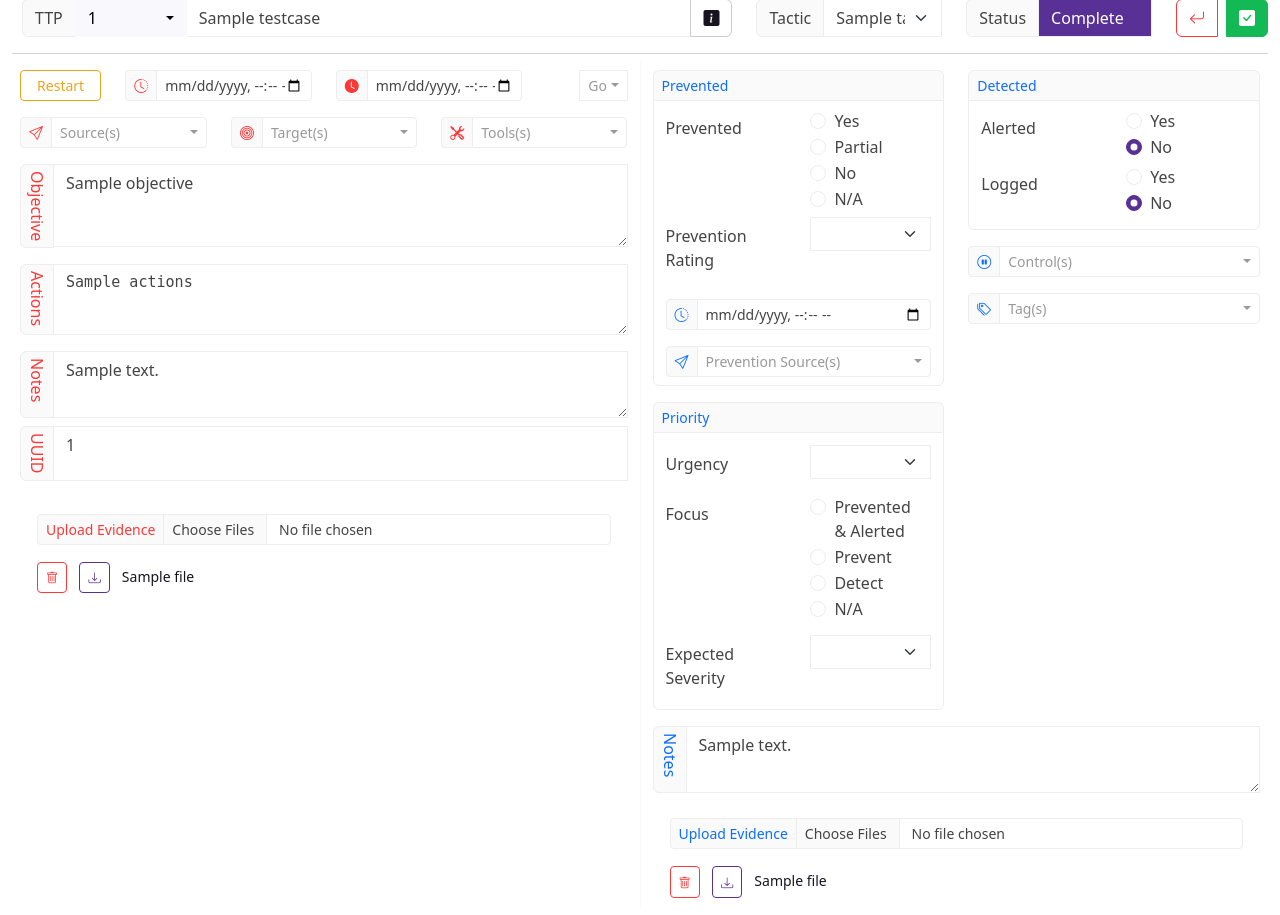
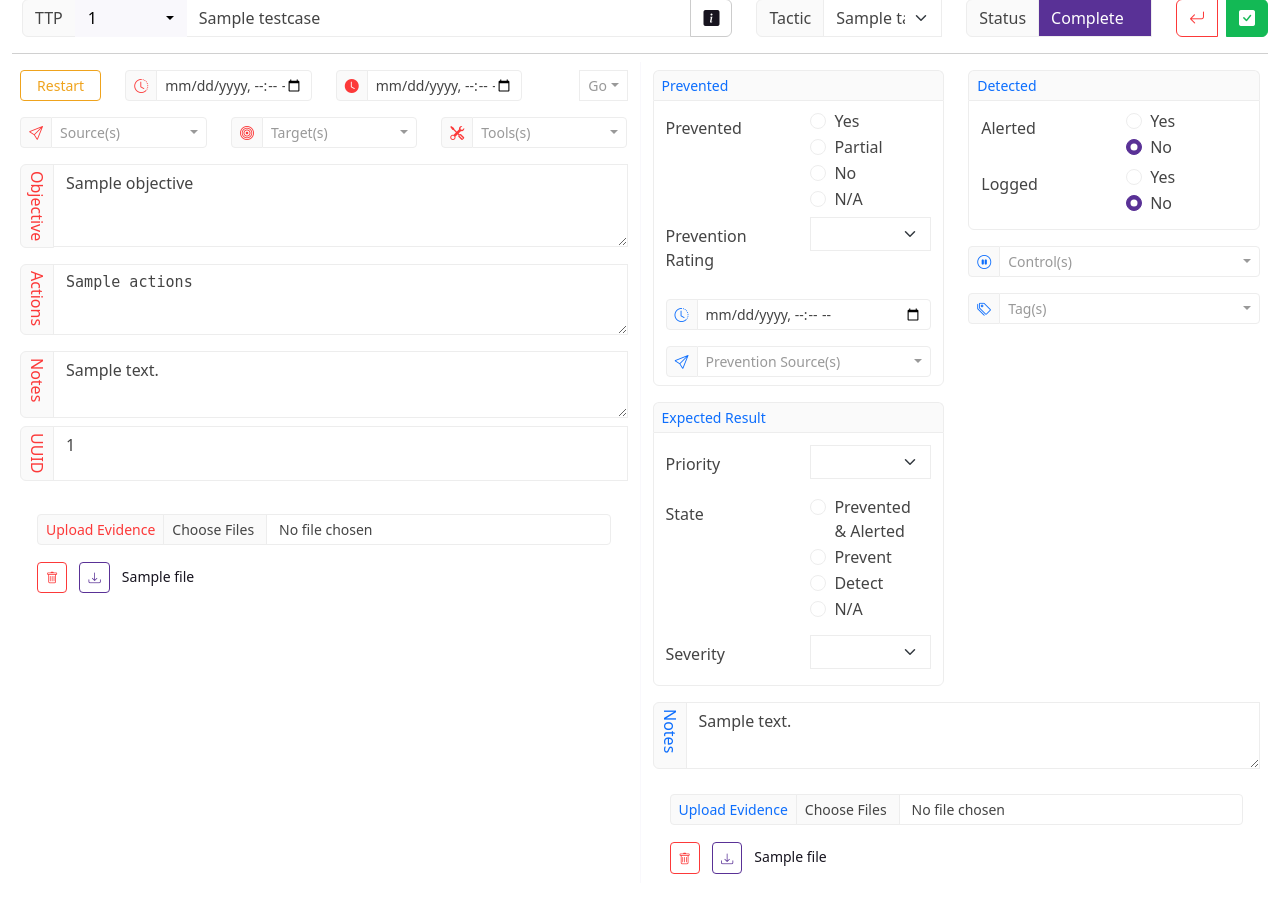
Before and after one commit to CyberCX-STA/PurpleOps, a Flask app: template templates/testcase.html in a window 1280 px wide. Shown: the part 76-991 px from the top of the page. After the commit the page ends 950 px from the top, so only its background shows below. Run offline with Flask 3, Linux system fonts and the light colour scheme; the template is opened without the code that fills it: most values are stand-ins (such as "Sample title", 1, 10 or a date in 2020); some libraries are stand-ins or nearby versions.

Commit message:
changed names in testcase_blue. The focus/priority block reflects now the expectations of the red team

```diff
--- a/templates/testcase_blue.html
+++ b/templates/testcase_blue.html
@@ -63,10 +63,10 @@
 					</select>
 				</div>
 			</div>
-			<span class="input-group-text text-primary mt-3 rounded-0 rounded-top border-bottom-0">Priority</span>
+			<span class="input-group-text text-primary mt-3 rounded-0 rounded-top border-bottom-0">Expected Result</span>
 			<div class="form-group row m-0 py-2 rounded-bottom" style="border: 1px solid #ededed">
 				<div id="urgency-container" class="row m-0 p-0 my-1">
-					<label for="priorityurgency" class="col-6 col-form-label">Urgency</label>
+					<label for="priorityurgency" class="col-6 col-form-label">Priority</label>
 					<div class="col-6">
 						<select class="form-select p-1" id="priorityurgency" name="priorityurgency" value="{{testcase.priorityurgency or ''}}"{% if current_user.has_role("Blue") %} disabled{% endif %}>
 							<option value="" hidden></option>
@@ -78,7 +78,7 @@
 					</div>
 				</div>
 				<div class="my-1"></div>
-				<label class="col-6 col-form-label">Focus</label>
+				<label class="col-6 col-form-label">State</label>
 				<div class="col-6">
 					<div class="form-check form-check-inline">
 						<input class="form-check-input" type="radio" id="priority-prevent-alert" name="priority" value="Prevent and Alert"
@@ -104,7 +104,7 @@
 				</div>
 				<div class="my-1"></div>
 				<div id="expectedalertseverity-container" class="row m-0 p-0 my-1">
-					<label for="expectedalertseverity" class="col-6 col-form-label">Expected Severity</label>
+					<label for="expectedalertseverity" class="col-6 col-form-label">Severity</label>
 					<div class="col-6">
 						<select class="form-select p-1" id="expectedalertseverity" name="expectedalertseverity" value="{{testcase.expectedalertseverity or ''}}"{% if current_user.has_role("Blue") %} disabled{% endif %}>
 							<option value="" hidden></option>
```
